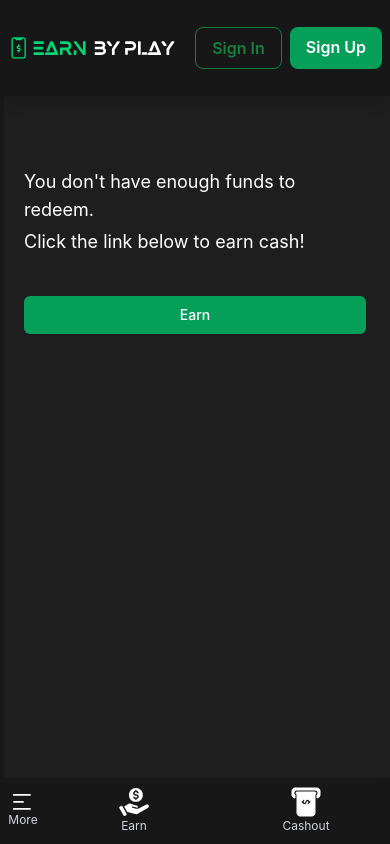
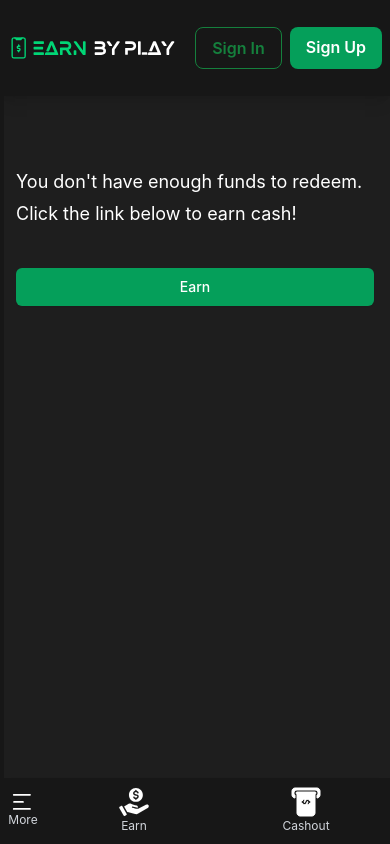
Before and after one commit to lsaffie/earnbyplay-frontend, a React (Create React App) app: page /payout in a window 390 px wide. Built offline with nearby package versions, Linux system fonts and the light colour scheme; no server answers.

Commit message:
reduce margin on entire site

```diff
--- a/src/App.js
+++ b/src/App.js
@@ -81,7 +81,7 @@ function App() {
         <Navbar currentUser={currentUser} />
 
         {/* Content */}
-        <div className="flex-grow justify-center container w-full pb-16 md:pb-16 mt-8 px-4 sm:px-6 lg:px-8">
+        <div className="flex-grow justify-center container w-full pb-16 md:pb-16 mt-8 px-2 sm:px-6 lg:px-8">
           <Routes>
             <Route path="/" element={ <Home currentUser={currentUser} /> } />
             <Route path="/login" element={
```
